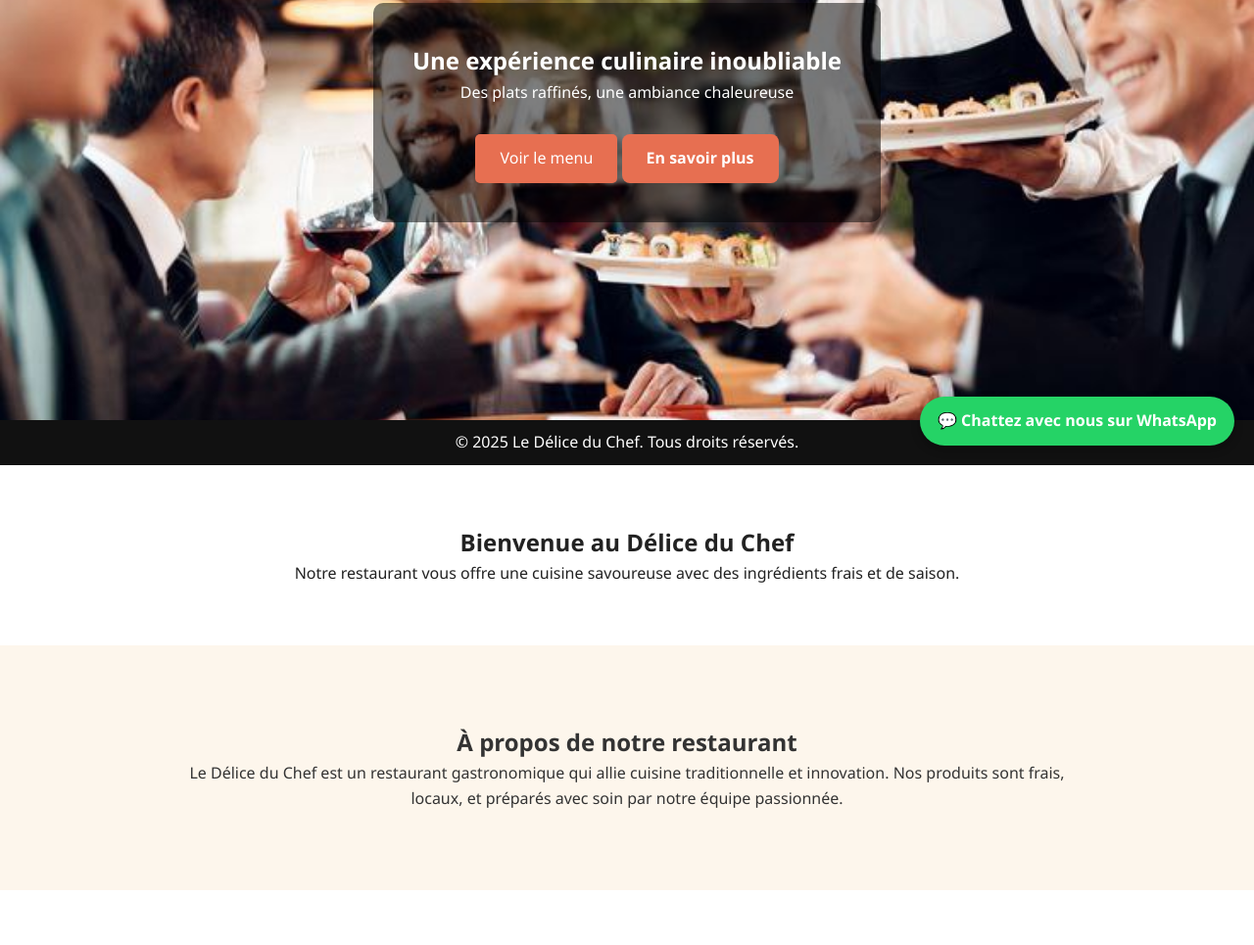
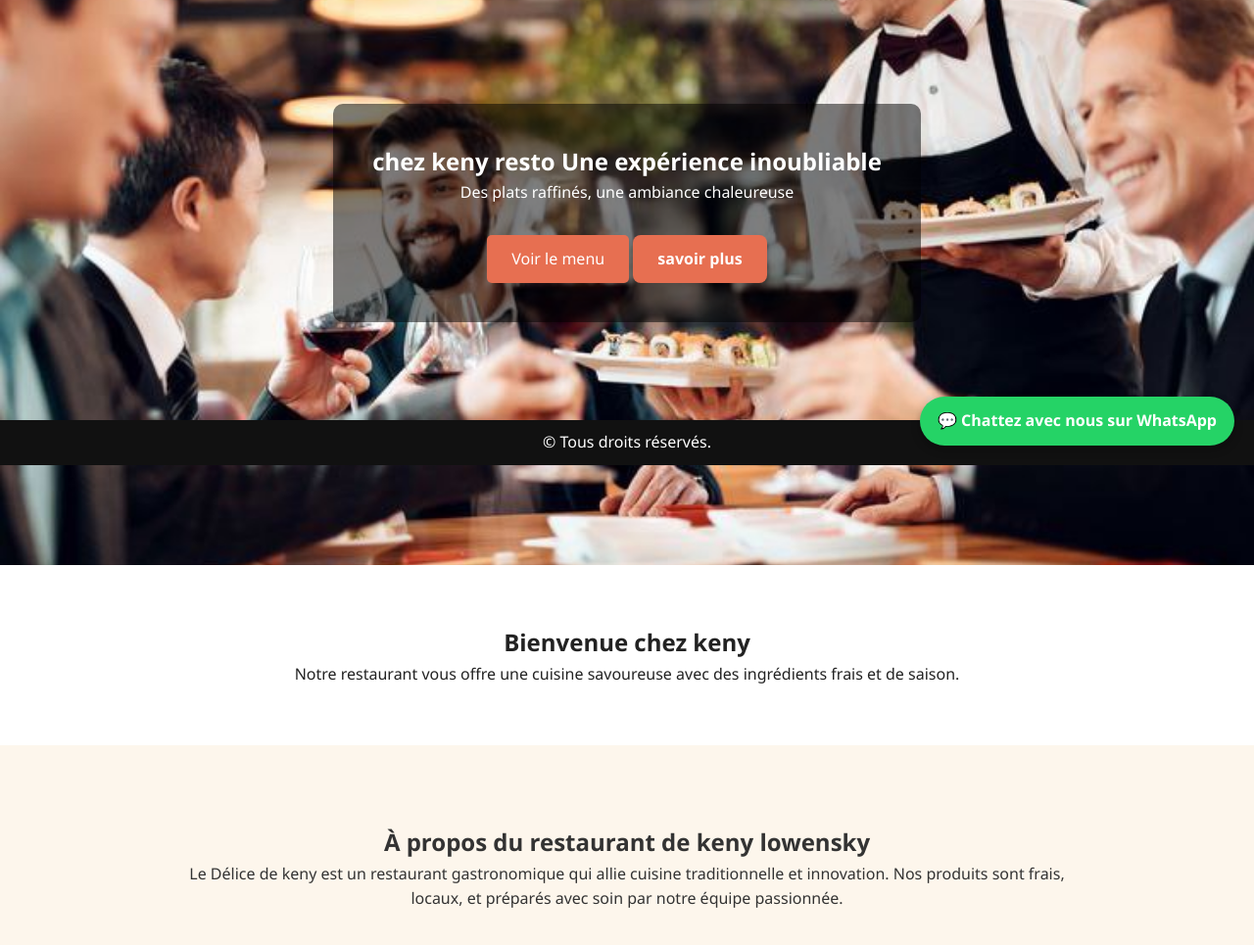
Before and after one commit to Etiennekeny/devstart_repository-1, a plain HTML site: page index.html in a window 1280 px wide. Shown: the part 325-1290 px from the top of the page at 98% size. Before the commit the page ends 1234 px from the top, so only its background shows below. Drawn offline with Linux system fonts and the light colour scheme.

Commit message:
salut la terre

```diff
--- a/index.html
+++ b/index.html
@@ -23,36 +23,37 @@
       </ul>
     </nav>
   </header>
-
+  <p>Lorem ipsum dolor sit amet, consectetur adipisicing elit. Sequi aliquid fugit exercitationem quidem, hic illo harum fuga mollitia repellat quia odit reiciendis in soluta? Nesciunt quos inventore sunt vitae dolores.</p>
+  <p>Lorem ipsum dolor sit amet consectetur adipisicing elit. Cumque quae aperiam officia soluta blanditiis earum facere exercitationem, rerum nihil dolor ducimus provident numquam dicta veniam maxime perferendis minima! Ipsam, similique.</p>
   <!-- Hero Section -->
   <section class="hero">
     <div class="hero-content">
-      <h2>Une expérience culinaire inoubliable</h2>
+      <h2> chez keny resto Une expérience inoubliable</h2>
       <p>Des plats raffinés, une ambiance chaleureuse</p>
       <a href="menu.html" class="btn">Voir le menu</a>
-      <a href="/a-propos.html" class="btn-more">En savoir plus</a>
+      <a href="/a-propos.html" class="btn-more"> savoir plus</a>
     </div>
   </section>
 
   <!-- Présentation -->
   <section class="presentation">
-    <h2>Bienvenue au Délice du Chef</h2>
+    <h2>Bienvenue chez keny</h2>
     <p>Notre restaurant vous offre une cuisine savoureuse avec des ingrédients frais et de saison.</p>
   </section>
 
   <section id="presentation" class="more-info">
   <div class="container">
-    <h2>À propos de notre restaurant</h2>
+    <h2>À propos du restaurant de keny lowensky</h2>
     <p>
-      Le Délice du Chef est un restaurant gastronomique qui allie cuisine traditionnelle et innovation. Nos produits sont frais, locaux, et préparés avec soin par notre équipe passionnée.
+      Le Délice de keny est un restaurant gastronomique qui allie cuisine traditionnelle et innovation. Nos produits sont frais, locaux, et préparés avec soin par notre équipe passionnée.
     </p>
   </div>
 </section>
 
   <!-- Footer -->
   <footer class="footer">
-    <p>&copy; 2025 Le Délice du Chef. Tous droits réservés.</p>
-    <a href="https://wa.me/50938249039" class="whatsapp-button" target="_blank">
+    <p>&copy;  Tous droits réservés.</p>
+    <a href="https://wa.me/50948368912" class="whatsapp-button" target="_blank">
   💬 Chattez avec nous sur WhatsApp
     </a>
   </footer>
```
